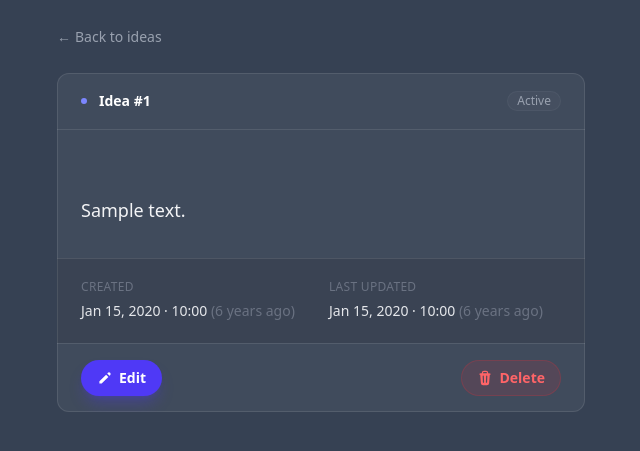
After one commit to mohamedayman87/learning-laravel, a Laravel app: page /Ideas/1 in a window 1280 px wide. The commit adds this page. Shown: the top 451 px of the page, without its empty margins (319-959 px from the left). Run offline with Laravel 12, Linux system fonts and the light colour scheme; tables that the repository leaves empty hold one stand-in row (values such as "Sample post").

Commit message:
adding a simple crud for the ideas and use the patch and delete http requests

```diff
--- /dev/null
+++ b/resources/views/Ideas/show.blade.php
@@ -0,0 +1,80 @@
+<x-layout title="Idea #{{ $idea->id }}">
+
+   @php
+      $stateClasses = match ($idea->state) {
+         'pending'   => 'bg-yellow-500/10 text-yellow-400 ring-yellow-500/20',
+         'completed' => 'bg-green-500/10 text-green-400 ring-green-500/20',
+         'rejected'  => 'bg-red-500/10 text-red-400 ring-red-500/20',
+         default     => 'bg-gray-500/10 text-gray-400 ring-gray-500/20',
+      };
+   @endphp
+
+   <a href="/Ideas"
+      class="inline-flex items-center gap-x-1 text-sm/6 font-medium text-gray-400 transition hover:text-white focus-visible:outline-2 focus-visible:outline-offset-2 focus-visible:outline-indigo-500">
+      <span aria-hidden="true">&larr;</span> Back to ideas
+   </a>
+
+   <article class="mt-6 overflow-hidden rounded-xl bg-white/5 ring-1 ring-inset ring-white/10">
+
+      {{-- Header --}}
+      <header class="flex items-center justify-between gap-x-4 border-b border-white/10 px-6 py-4">
+         <div class="flex items-center gap-x-3">
+            <span class="size-1.5 rounded-full bg-indigo-400"></span>
+            <h1 class="text-sm/6 font-semibold text-white">Idea #{{ $idea->id }}</h1>
+         </div>
+         <span class="rounded-full px-2.5 py-0.5 text-xs font-medium capitalize ring-1 ring-inset {{ $stateClasses }}">
+            {{ $idea->state }}
+         </span>
+      </header>
+
+      {{-- Description --}}
+      <div class="px-6 py-8">
+         <p class="whitespace-pre-line break-words text-lg/8 text-gray-100">
+            {{ $idea->description }}
+         </p>
+      </div>
+
+      {{-- Metadata --}}
+      <dl class="grid grid-cols-1 gap-4 border-t border-white/10 bg-black/10 px-6 py-5 sm:grid-cols-2">
+         <div>
+            <dt class="text-xs font-medium uppercase tracking-wide text-gray-500">Created</dt>
+            <dd class="mt-1 text-sm/6 text-gray-200">
+               {{ $idea->created_at->format('M d, Y · H:i') }}
+               <span class="text-gray-500">({{ $idea->created_at->diffForHumans() }})</span>
+            </dd>
+         </div>
+         <div>
+            <dt class="text-xs font-medium uppercase tracking-wide text-gray-500">Last updated</dt>
+            <dd class="mt-1 text-sm/6 text-gray-200">
+               {{ $idea->updated_at->format('M d, Y · H:i') }}
+               <span class="text-gray-500">({{ $idea->updated_at->diffForHumans() }})</span>
+            </dd>
+         </div>
+      </dl>
+
+      {{-- Actions --}}
+      <footer class="flex items-center justify-between gap-x-3 border-t border-white/10 px-6 py-4">
+
+         <a href="/Ideas/{{ $idea->id }}/edit"
+            class="inline-flex items-center gap-x-1.5 rounded-full bg-indigo-600 px-4 py-2 text-sm font-semibold text-white shadow-lg shadow-indigo-600/30 transition duration-200 hover:bg-indigo-700 focus-visible:outline-2 focus-visible:outline-offset-2 focus-visible:outline-indigo-500 active:scale-95">
+            <svg class="size-4" viewBox="0 0 20 20" fill="currentColor" aria-hidden="true">
+               <path d="M13.586 3.586a2 2 0 112.828 2.828l-.793.793-2.828-2.828.793-.793zM11.379 5.793L3 14.172V17h2.828l8.38-8.379-2.83-2.828z" />
+            </svg>
+            Edit
+         </a>
+
+         <form action="/Ideas/{{ $idea->id }}" method="post"
+            onsubmit="return confirm('Delete this idea? This can\'t be undone.')">
+            @csrf
+            @method('delete')
+            <button type="submit"
+               class="inline-flex items-center gap-x-1.5 rounded-full bg-red-500/10 px-4 py-2 text-sm font-semibold text-red-400 ring-1 ring-inset ring-red-500/20 transition duration-200 hover:bg-red-500/20 hover:text-red-300 focus-visible:outline-2 focus-visible:outline-offset-2 focus-visible:outline-red-500 active:scale-95">
+               <svg class="size-4" viewBox="0 0 20 20" fill="currentColor" aria-hidden="true">
+                  <path fill-rule="evenodd" d="M8.75 1A2.75 2.75 0 006 3.75v.443c-.795.077-1.584.176-2.365.298a.75.75 0 10.23 1.482l.149-.022.841 10.518A2.75 2.75 0 007.596 19h4.807a2.75 2.75 0 002.742-2.53l.841-10.52.149.023a.75.75 0 00.23-1.482A41.03 41.03 0 0014 4.193V3.75A2.75 2.75 0 0011.25 1h-2.5zM10 4c.84 0 1.673.025 2.5.075V3.75c0-.69-.56-1.25-1.25-1.25h-2.5c-.69 0-1.25.56-1.25 1.25v.325C8.327 4.025 9.16 4 10 4zM8.58 7.72a.75.75 0 00-1.5.06l.3 7.5a.75.75 0 101.5-.06l-.3-7.5zm4.34.06a.75.75 0 10-1.5-.06l-.3 7.5a.75.75 0 101.5.06l.3-7.5z" clip-rule="evenodd" />
+               </svg>
+               Delete
+            </button>
+         </form>
+      </footer>
+   </article>
+</x-layout>
--- a/resources/views/welcome.blade.php
+++ b/resources/views/welcome.blade.php
@@ -110,8 +110,8 @@
                     </ul>
                     <ul class="flex gap-3 text-sm leading-normal">
                         <li>
-                            <a href="https://cloud.laravel.com" target="_blank" class="inline-block dark:bg-[#eeeeec] dark:border-[#eeeeec] dark:text-[#1C1C1A] dark:hover:bg-white dark:hover:border-white hover:bg-black hover:border-black px-5 py-1.5 bg-[#1b1b18] rounded-sm border border-black text-white text-sm leading-normal">
-                                Deploy now
+                            <a href="/Ideas" target="_self" class="inline-block dark:bg-[#eeeeec] dark:border-[#eeeeec] dark:text-[#1C1C1A] dark:hover:bg-white dark:hover:border-white hover:bg-black hover:border-black px-5 py-1.5 bg-[#1b1b18] rounded-sm border border-black text-white text-sm leading-normal">
+                                Ideas
                             </a>
                         </li>
                     </ul>
--- a/routes/web.php
+++ b/routes/web.php
@@ -4,19 +4,59 @@ use App\Models\Idea;
 use Illuminate\Support\Facades\DB;
 use Illuminate\Support\Facades\Route;
 
-Route::get('/', function () {
-    // $ideas = session()->get('ideas',[]);
-    $ideas = Idea::query()
-        ->when(request('state'), function ($query, $state) {
-            $query->where('state', $state);
-        })->get();
-    // dd($ideas);
-    return view('home', [
+Route::view('/','welcome');
+
+
+// index page
+Route::get('/Ideas', function () {
+    $ideas = Idea::all();
+    return view('Ideas.index', [
         'ideas' => $ideas
     ]);
 
 });
-Route::post('/home', function () {
+
+// clear all ideas
+Route::get('/Ideas/clear', function () {
+    Idea::truncate();
+    return redirect('/Ideas');
+});
+
+//show idea page
+Route::get('/Ideas/{idea}',function(Idea $idea){
+    return view('Ideas.show',[
+        'idea' => $idea
+    ]);
+});
+
+//edit an idea
+Route::get('/Ideas/{idea}/edit',function(Idea $idea){
+    return view('Ideas.edit',[
+        'idea' => $idea
+    ]);
+});
+
+// update an idea
+Route::patch('/Ideas/{idea}',function(Idea $idea){
+    $idea->update([
+        'description' => request('idea')
+    ]);
+    return redirect('/Ideas');
+});
+
+// delete a single idea
+Route::delete('/Ideas/{idea}',function(Idea $idea){
+    $idea->delete();
+    return redirect('/Ideas');
+});
+
+
+
+
+
+
+// save and idea
+Route::post('/Ideas', function () {
 
     if (request('idea') != '') {
         Idea::create([
@@ -26,10 +66,5 @@ Route::post('/home', function () {
     }
 
 
-    return redirect('/');
+    return redirect('/Ideas');
 });
-
-Route::get('/clear', function () {
-    Idea::truncate();
-    return view('home',$ideas=['ideas'=>Idea::all()]);
-});
```
Also changed, not shown: resources/views/Ideas/edit.blade.php (added, +27 -0 lines), resources/views/Ideas/index.blade.php (added, +91 -0 lines), resources/views/home.blade.php (deleted, +0 -53 lines).
